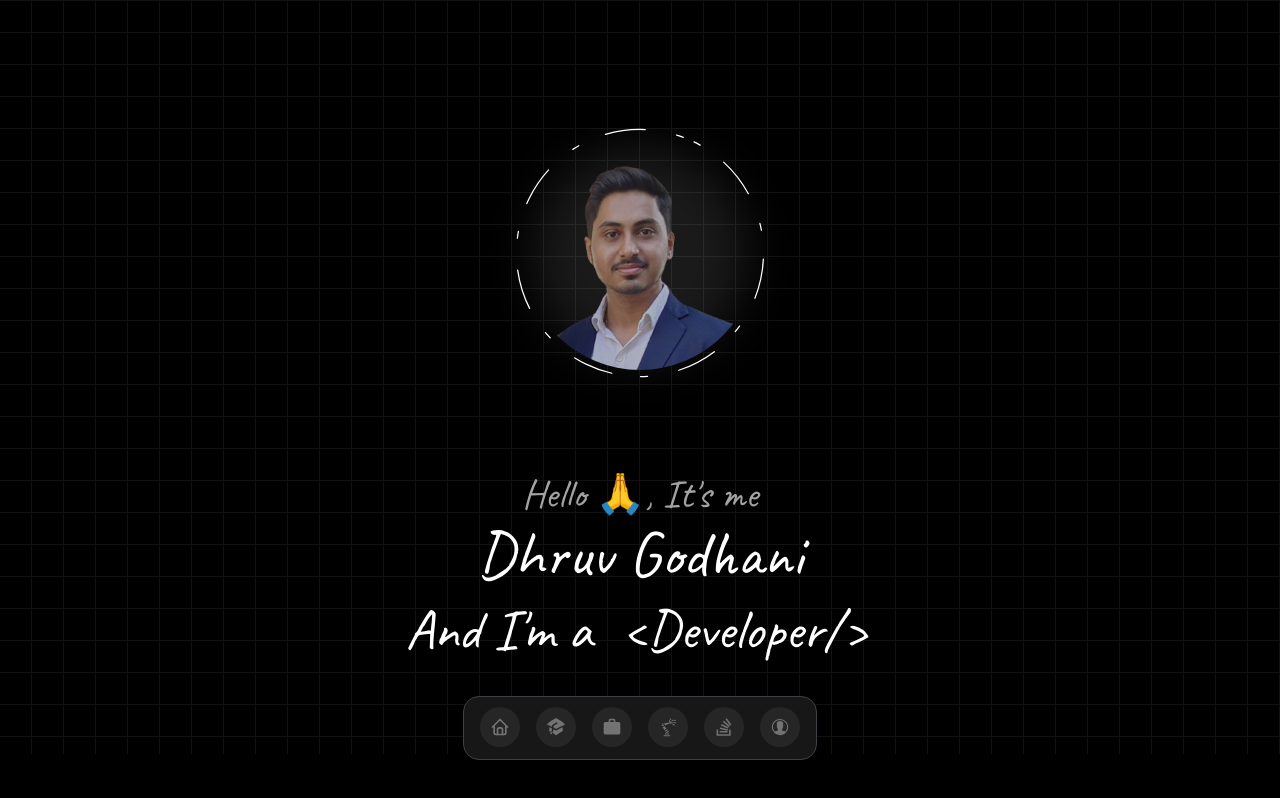
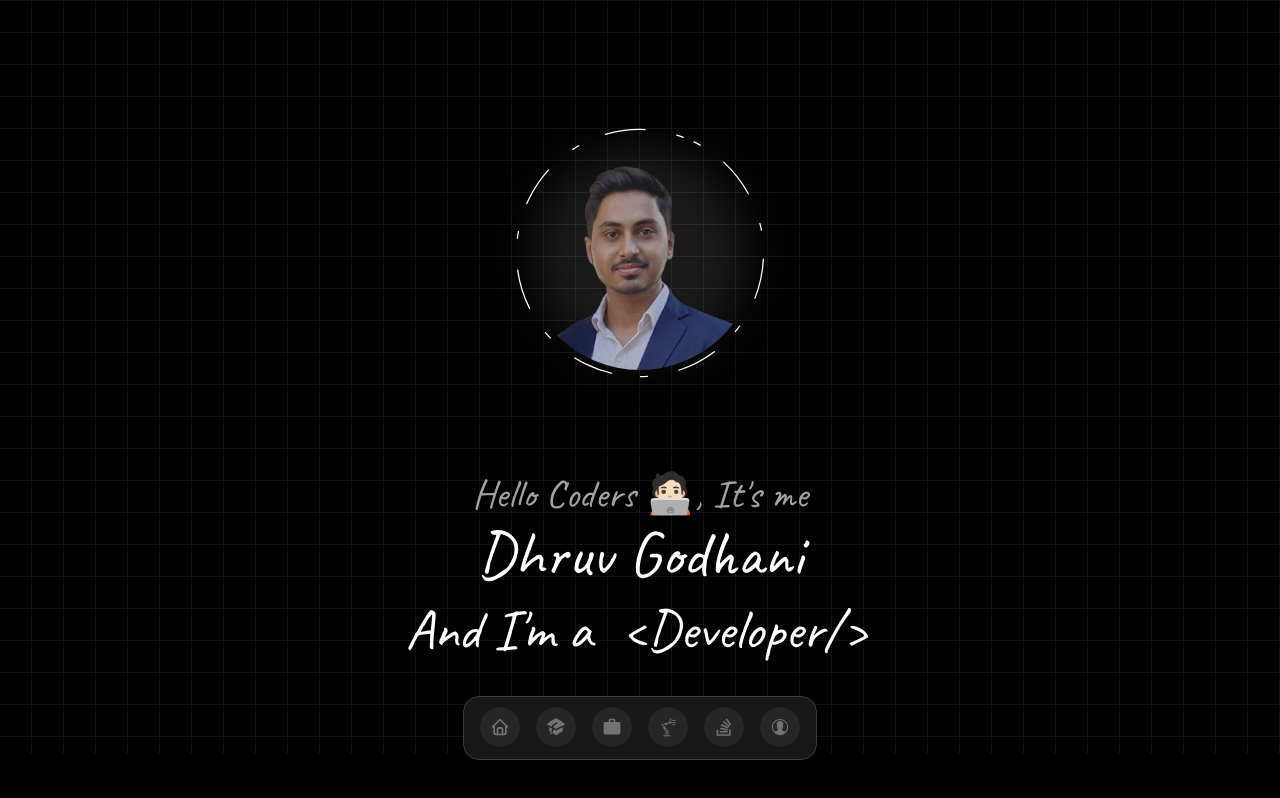
Before and after one commit to dhruv030721/portfolio_webiste, a Next.js app: page / in a window 1280 px wide. Built offline with nearby package versions, Linux system fonts and the light colour scheme.

Commit message:
- Change heading

```diff
--- a/app/components/FlipWord.tsx
+++ b/app/components/FlipWord.tsx
@@ -20,7 +20,7 @@ export function FlipWord() {
                     text-2xl sm:text-3xl md:text-4xl lg:text-4xl xl:text-[2.5rem]
                     leading-relaxed
                 `}>
-                    Hello  🙏, {"It's"} me
+                    Hello Coders 🧑🏻‍💻, {"It's"} me
                 </h1>
                 <span className={`
                     text-white
```
